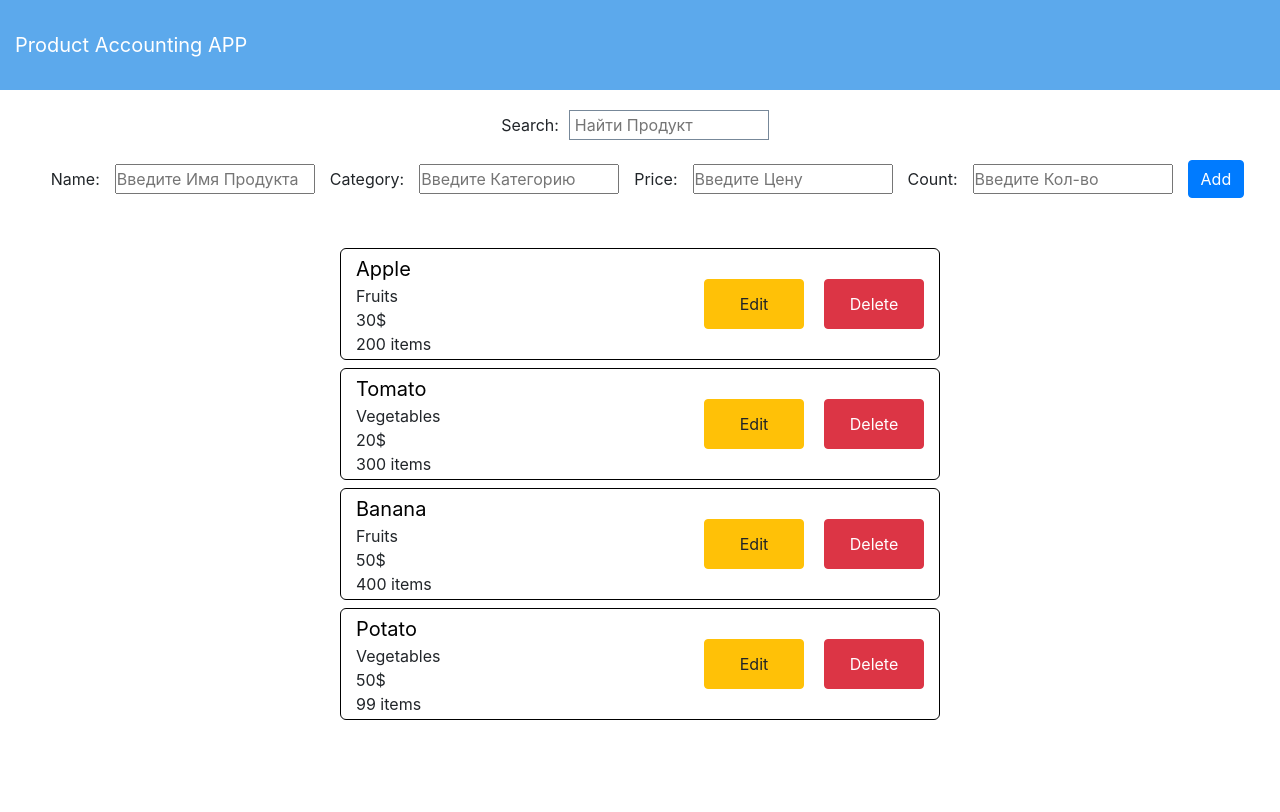
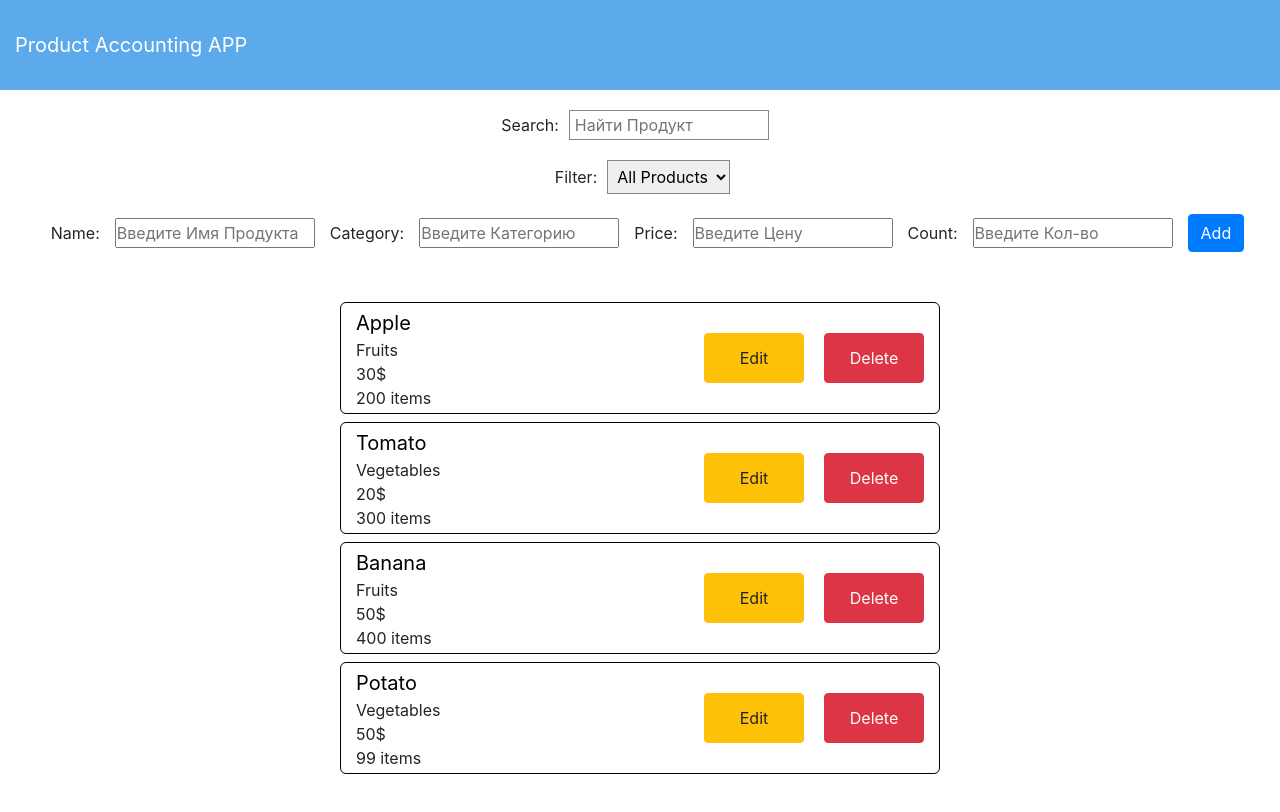
Before and after one commit to stratorr/NIX-React, a React (Create React App) app in the folder Lesson_2/product-accounting-app/: page / in a window 1280 px wide. Built offline with nearby package versions, Linux system fonts and the light colour scheme.

Commit message:
HomeWork Done

```diff
--- a/Lesson_2/product-accounting-app/src/Components/App/App.js
+++ b/Lesson_2/product-accounting-app/src/Components/App/App.js
@@ -4,6 +4,7 @@ import RenderProductCard from "../RenderProducCard/RenderProductCard";
 import AddProduct from "../AddProduct/AddProduct";
 import EditProductModal from "../EditProductModal/EditProductModal";
 import SearchPanel from "../SearchPanel/SearchPanel";
+import CategoryFilter from "../CategotyFilter/CategoryFilter";
 
 import "./App.css";
 
@@ -89,11 +90,27 @@ function App() {
     console.log(term);
   };
 
-  const visibleProducts = searchProd(allProducts, term);
+  const onChangeSelect = (category) => {
+    setFilter((filter = category));
+  };
+
+  const filterCategory = (items, filter) => {
+    switch (filter) {
+      case "Fruits":
+        return items.filter((item) => item.category === "Fruits");
+      case "Vegetables":
+        return items.filter((item) => item.category === "Vegetables");
+      default:
+        return items;
+    }
+  };
+
+  const visibleProducts = filterCategory(searchProd(allProducts, term), filter);
 
   return (
     <div>
       <SearchPanel onUpdateSearch={onUpdateSearch} />
+      <CategoryFilter onChangeSelect={onChangeSelect} category={allProducts} />
       <AddProduct addNewProduct={addNewProduct} />
       <RenderProductCard
         products={visibleProducts}
--- /dev/null
+++ b/Lesson_2/product-accounting-app/src/Components/CategotyFilter/CategoryFilter.js
@@ -0,0 +1,26 @@
+import "./CategoryFilter.css";
+
+function CategoryFilter(props) {
+  const onUptadetSelect = () => {
+    const select = document.querySelector(".select__category");
+    console.log(select.value);
+    props.onChangeSelect(select.value);
+  };
+
+  return (
+    <div className="CategoryFilter">
+      <p>Filter:</p>
+      <select className="select__category" onChange={onUptadetSelect}>
+        <option value="All">All Products</option>
+        <option value="Fruits">Fruits</option>
+        <option value="Vegetables">Vegetables</option>
+
+        {/* {uniqCategories.map((item) => {
+            return <option key={item.id}>{item}</option>;
+          })} */}
+      </select>
+    </div>
+  );
+}
+
+export default CategoryFilter;
--- a/Lesson_2/product-accounting-app/src/Components/EditProductModal/EditProductModal.js
+++ b/Lesson_2/product-accounting-app/src/Components/EditProductModal/EditProductModal.js
@@ -31,14 +31,13 @@ function EditProductModal(props) {
               price || props.product?.price,
               count || props.product?.count
             );
-            console.log(name, category, price, count);
             props.onCloseModal();
           }}
         >
           <p>Name:</p>
           <input
             type="text"
-            // value={name || props.product?.name}
+            value={name || props.product?.name}
             onChange={(event) => {
               setName((name = event.target.value));
             }}
@@ -48,7 +47,7 @@ function EditProductModal(props) {
           />
           <p>category:</p>
           <input
-            // value={category || props.product?.category}
+            value={category || props.product?.category}
             onChange={(event) => {
               setCategory((category = event.target.value));
             }}
@@ -58,7 +57,7 @@ function EditProductModal(props) {
           />
           <p>price:</p>
           <input
-            // value={price || props.product?.price}
+            value={price || props.product?.price}
             onChange={(event) => {
               setPrice((price = event.target.value));
             }}
@@ -69,7 +68,7 @@ function EditProductModal(props) {
           <p>count:</p>
           <input
             type="number"
-            // value={count || props.product?.count}
+            value={count || props.product?.count}
             onChange={(event) => {
               setCount((count = event.target.value));
             }}
```
